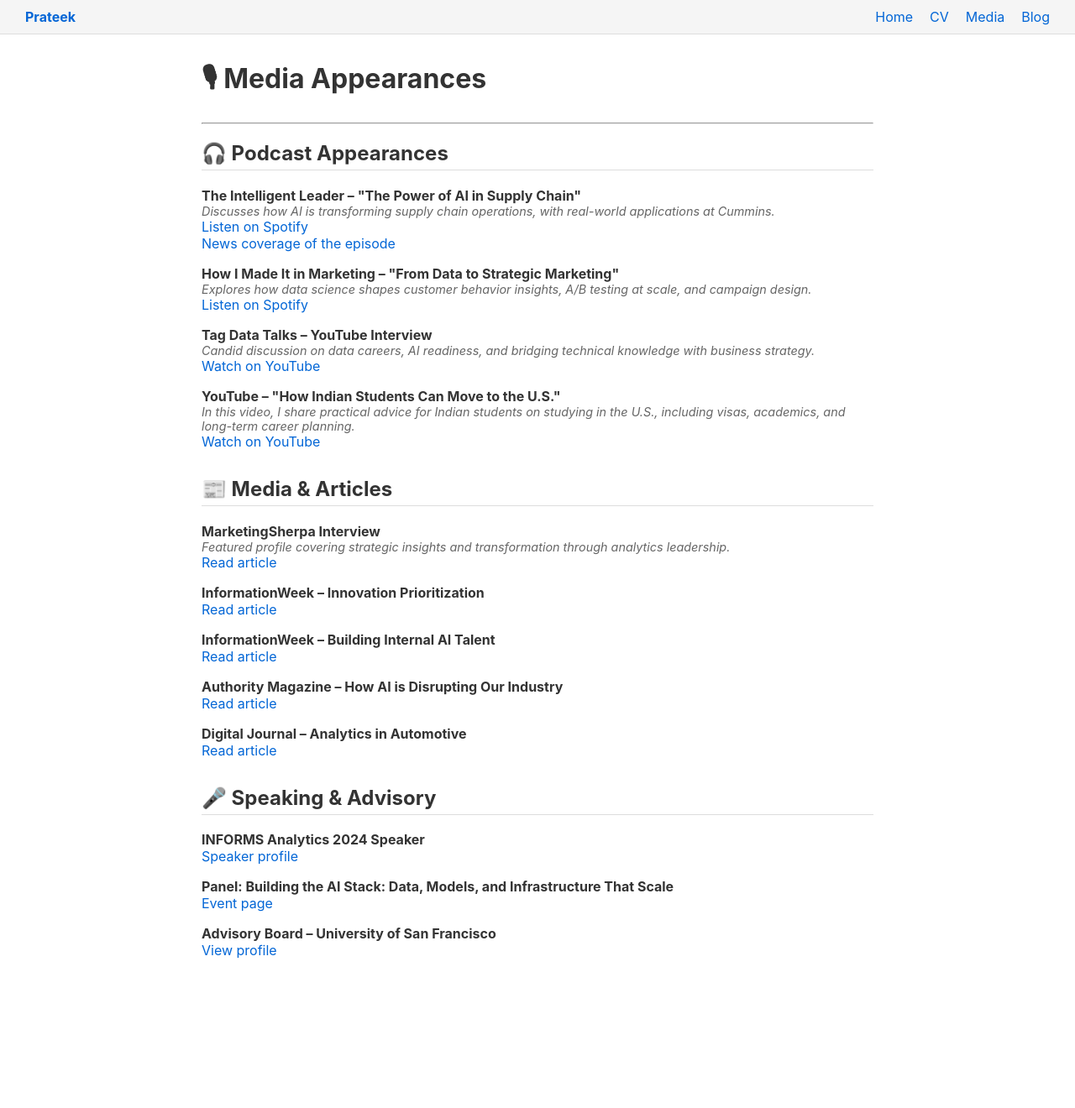
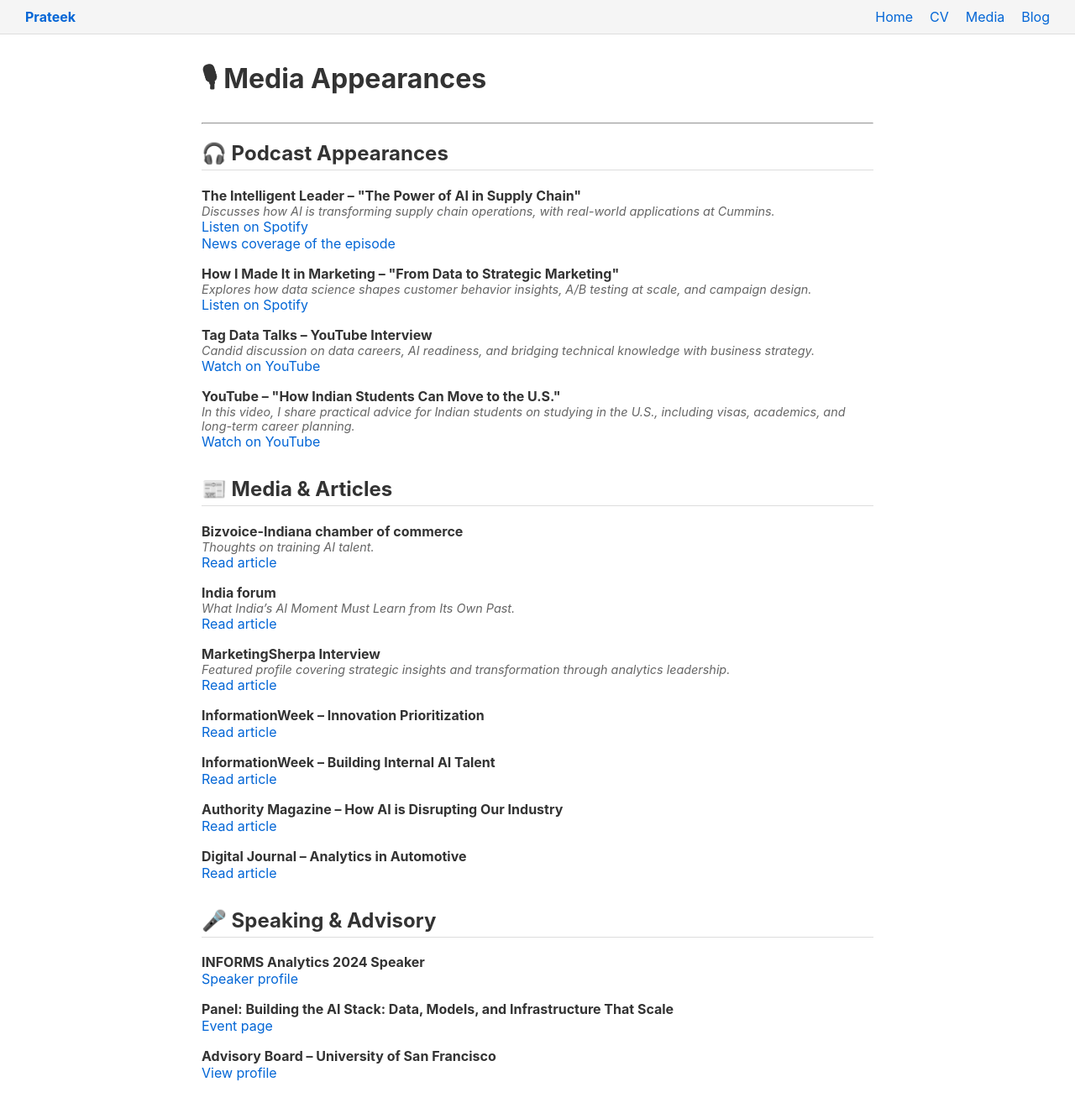
Before and after one commit to prateek0489/mywebsite, a Jekyll site: the page built from media.md, in a window 1280 px wide. Shown: the whole page at 84% size. Built offline with Jekyll 4.4.1, drawn with Linux system fonts in a browser that asks for light colours; before the commit the page ends 1174 px from its top, so only the background shows below that.

Commit message:
Update media.md

```diff
--- a/media.md
+++ b/media.md
@@ -48,6 +48,17 @@ permalink: /media/
 
 <div class="media-section">
   <h2>📰 Media & Articles</h2>
+  <div class="media-item">
+    <div class="media-item-title">Bizvoice-Indiana chamber of commerce</div>
+    <div class="media-item-desc">Thoughts on training AI talent.</div>
+    <a href="assets/files/PathToBlazingAITrail.pdf" target="_blank">Read article</a>
+  </div>
+
+  <div class="media-item">
+    <div class="media-item-title">India forum</div>
+    <div class="media-item-desc">What India’s AI Moment Must Learn from Its Own Past.</div>
+    <a href="https://www.theindiaforum.in/science-and-technology/what-indias-ai-moment-must-learn-its-own-past" target="_blank">Read article</a>
+  </div>
 
   <div class="media-item">
     <div class="media-item-title">MarketingSherpa Interview</div>
```
